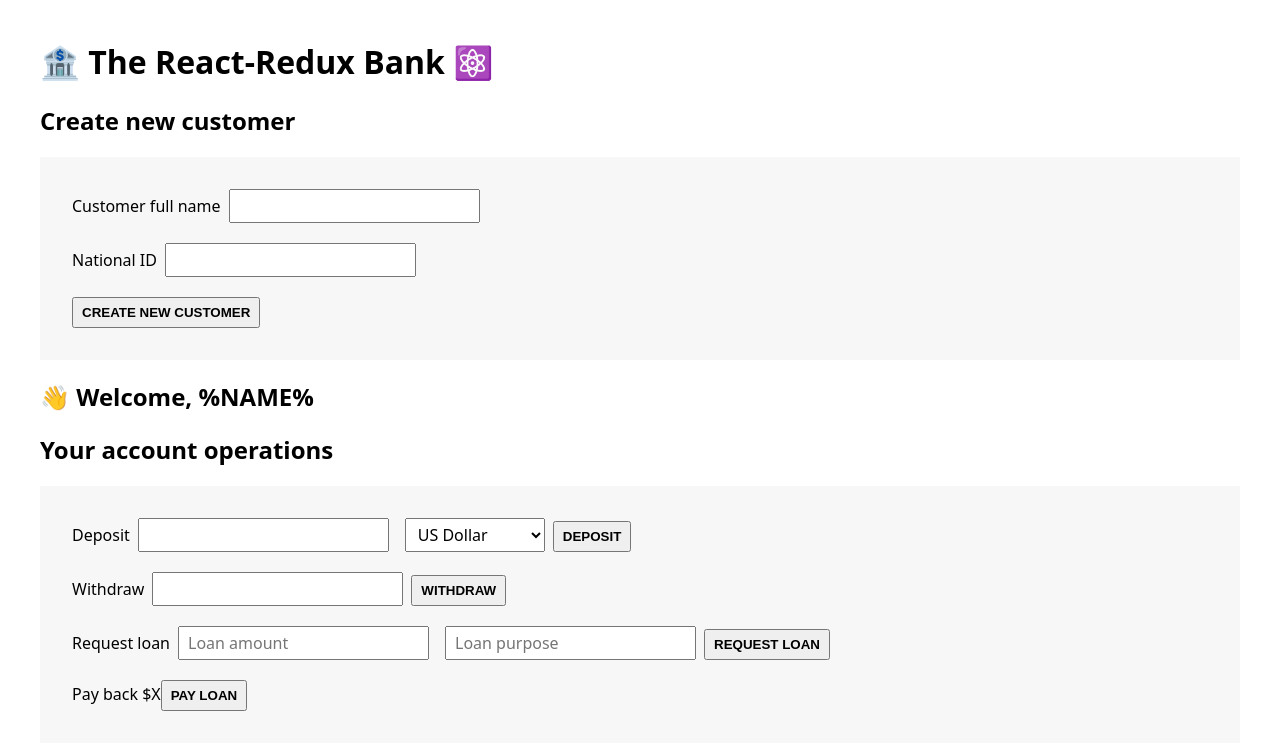
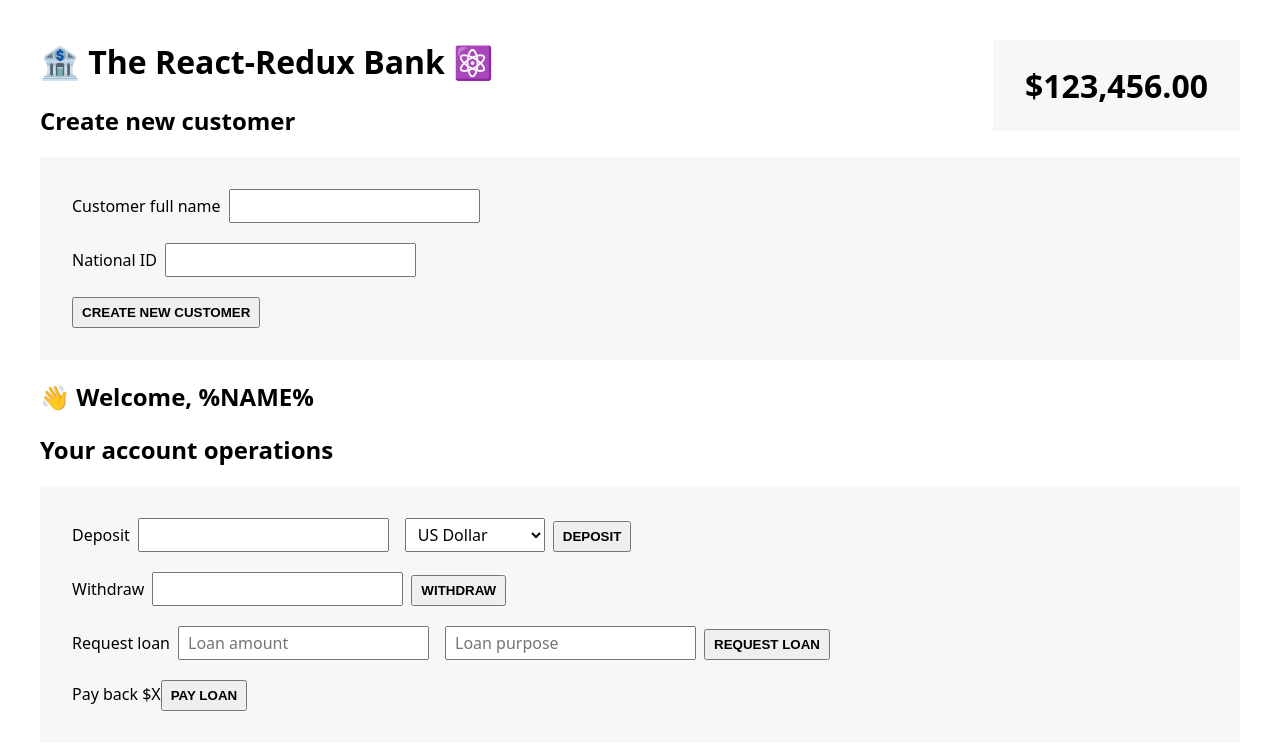
Before and after one commit to platisam/Redux_BankAccount, a React (Create React App) app: page / in a window 1280 px wide. Shown: the top 750 px of the page. Built offline with nearby package versions, Linux system fonts and the light colour scheme.

Commit message:
added BalanceDisplay component

```diff
--- a/src/App.js
+++ b/src/App.js
@@ -1,6 +1,7 @@
 import CreateCustomer from "./CreateCustomer";
 import AccountOperations from "./AccountOperations";
 import Customer from "./Customer";
+import BalanceDisplay from "./BalanceDisplay";
 
 function App() {
   return (
@@ -9,6 +10,7 @@ function App() {
       <CreateCustomer />
       <Customer />
       <AccountOperations />
+      <BalanceDisplay />
     </div>
   );
 }
--- /dev/null
+++ b/src/BalanceDisplay.js
@@ -0,0 +1,12 @@
+function formatCurrency(value) {
+  return new Intl.NumberFormat("en", {
+    style: "currency",
+    currency: "USD",
+  }).format(value);
+}
+
+function BalanceDisplay() {
+  return <div className="balance">{formatCurrency(123456)}</div>;
+}
+
+export default BalanceDisplay;
```
